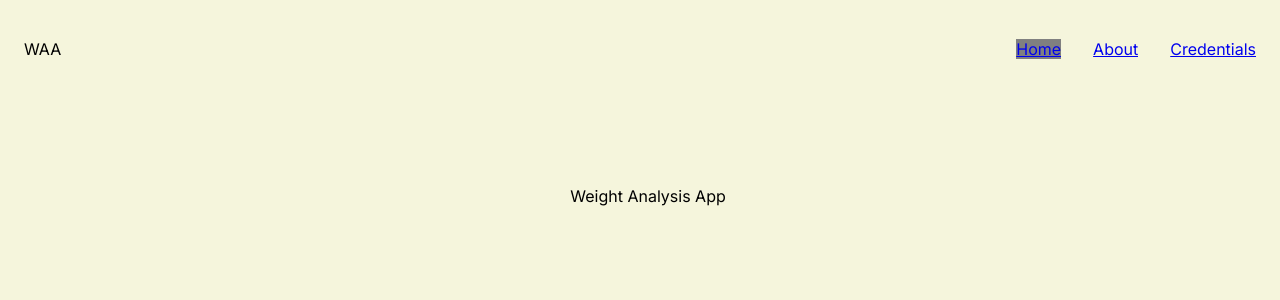
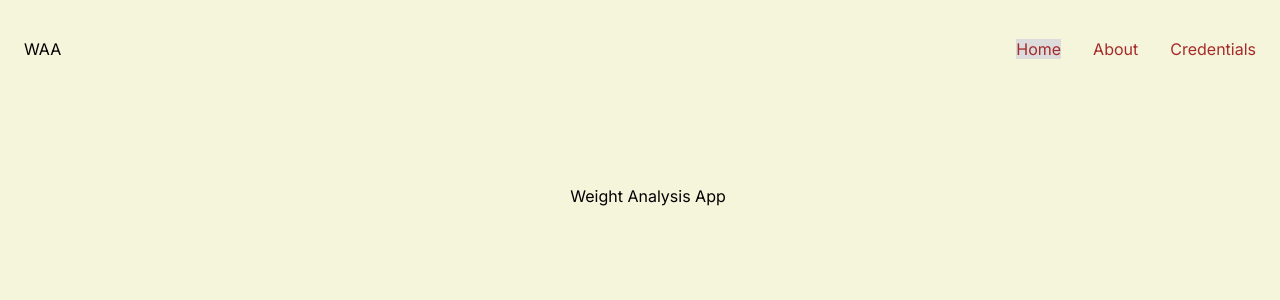
Before and after one commit to AndreCouwberghs/weight-analysis-app, a Next.js app: page / in a window 1280 px wide. Shown: the top 300 px of the page. Built offline with nearby package versions, Linux system fonts and the light colour scheme.

Commit message:
#1 Add basic menu styling

```diff
--- a/src/app/globals.css
+++ b/src/app/globals.css
@@ -5,10 +5,6 @@ body {
 .container {
   width: 100%;
   margin: 0 auto;
-}
-
-.active-menu-link {
-  background-color: gray;
 }
 
 .top-nav {
@@ -31,6 +27,19 @@ body {
 .menu > li {
   margin: 0 1rem;
   overflow: hidden;
+}
+
+.menu a {
+  color: brown;
+  text-decoration: none;
+}
+
+.menu a:hover {
+  text-decoration: underline;
+}
+
+.active-menu-link {
+  background-color: rgb(220, 220, 220);
 }
 
 .menu-button-container {
```
